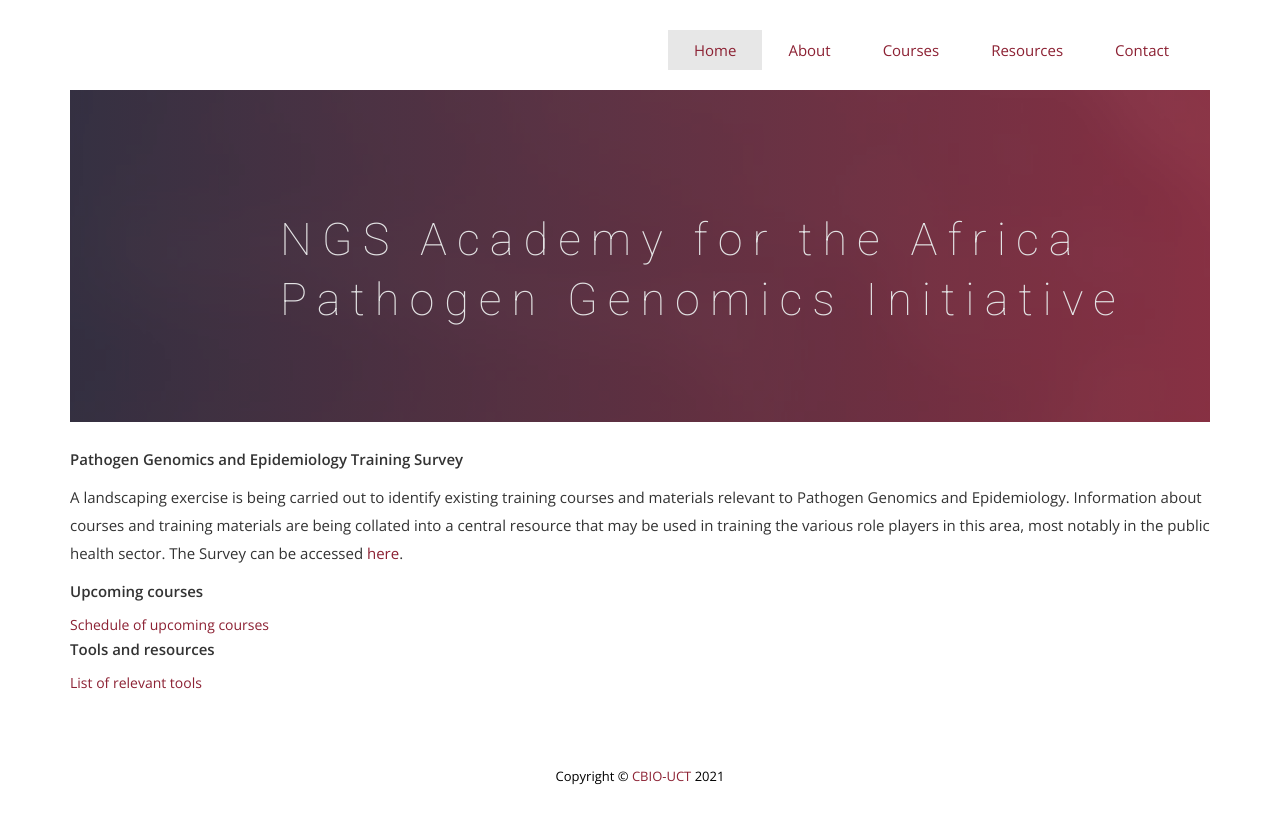
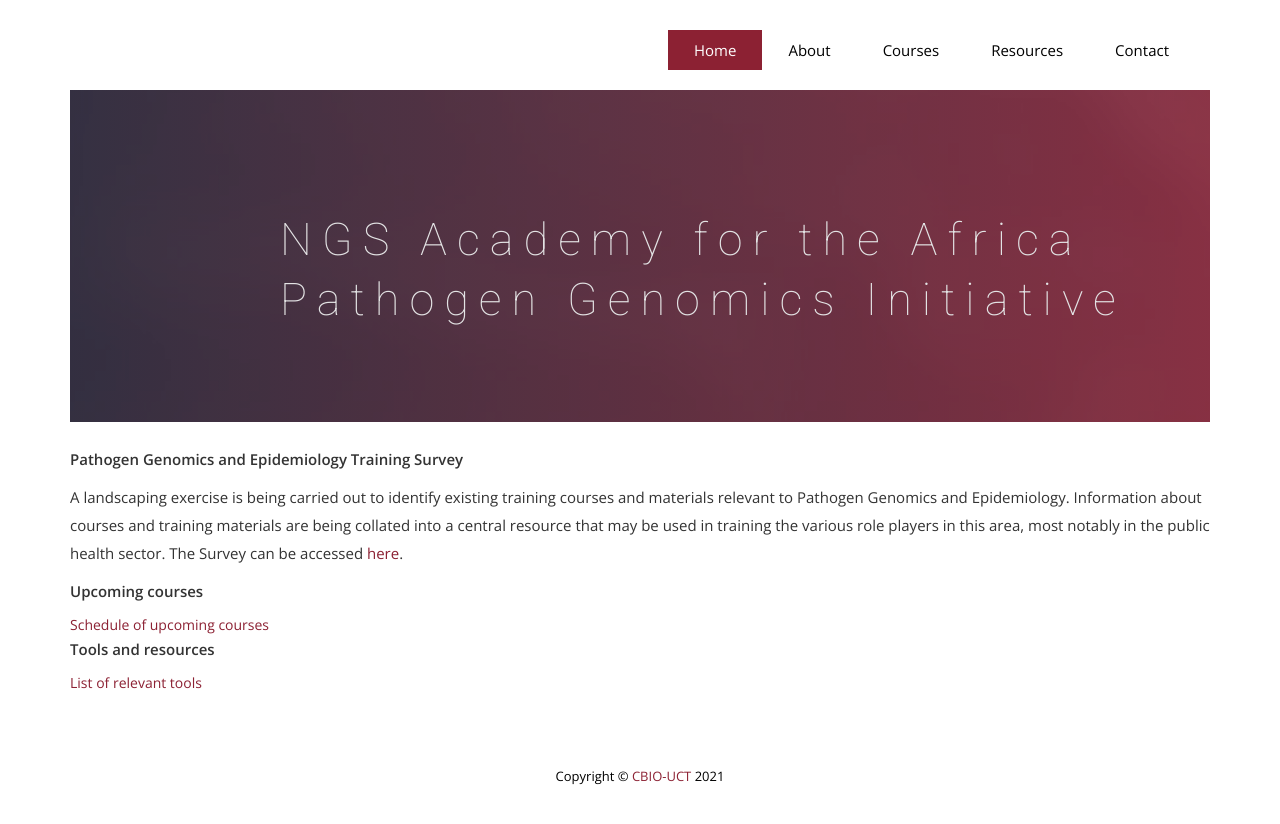
Before and after one commit to pmaturure3/ngsacad, a Jekyll site: the page built from index.html, in a window 1280 px wide. Shown: the top 824 px of the page. Built offline with Jekyll 4.4.1, drawn with Linux system fonts in a browser that asks for light colours; nearby versions of some CDN libraries; some web fonts are replaced; comment, search, counter and statistics services are not loaded.

Commit message:
added new css and fixed nav bar url

```diff
--- a/_layouts/default.html
+++ b/_layouts/default.html
@@ -67,19 +67,19 @@
 
                                 <li {% if page.url=="/" %}class="active" {% endif %}><a href="/ngsacad/">Home</a>
                                 </li>
-                                <li {% if page.url=="/ngsacad/about" %}class="active" {% endif %}><a
+                                <li {% if page.url=="/ngsacad/about/" %}class="active" {% endif %}><a
                                         href="about">About</a>
 
                                 </li>
-                                <li {% if page.url=="/ngsacad/courses" %}class="active" {% endif %}><a
+                                <li {% if page.url=="/ngsacad/courses/" %}class="active" {% endif %}><a
                                         href="courses">Courses</a>
 
                                 </li>
-                                <li {% if page.url=="/ngsacad/resources" %}class="active" {% endif %}><a
+                                <li {% if page.url=="/ngsacad/resources/" %}class="active" {% endif %}><a
                                         href="resources">Resources</a>
 
                                 </li>
-                                <li {% if page.url=="/ngsacad/contact" %}class="active" {% endif %}><a
+                                <li {% if page.url=="/ngsacad/contact/" %}class="active" {% endif %}><a
                                         href="contact">Contact</a>
 
                                 </li>
--- a/css/style.css
+++ b/css/style.css
@@ -75,7 +75,7 @@ header .navbar-default .navbar-nav {
   padding-top: 10px;
 }
 header .navbar-default .navbar-nav li a {
-  color: #333333;
+  color: black !important;
   padding: 10px 26px;
   font-size: 15px;
 }
@@ -815,3 +815,10 @@ footer .footer-manu ul li a:hover {
 a{
   color: #8c2133 !important ;
 }
+
+
+
+.navbar-default .navbar-nav > .active > a, .navbar-default .navbar-nav > .active > a:hover, .navbar-default .navbar-nav > .active > a:focus {
+  color: white !important;
+  background-color:#8c2133 !important;
+}
```
